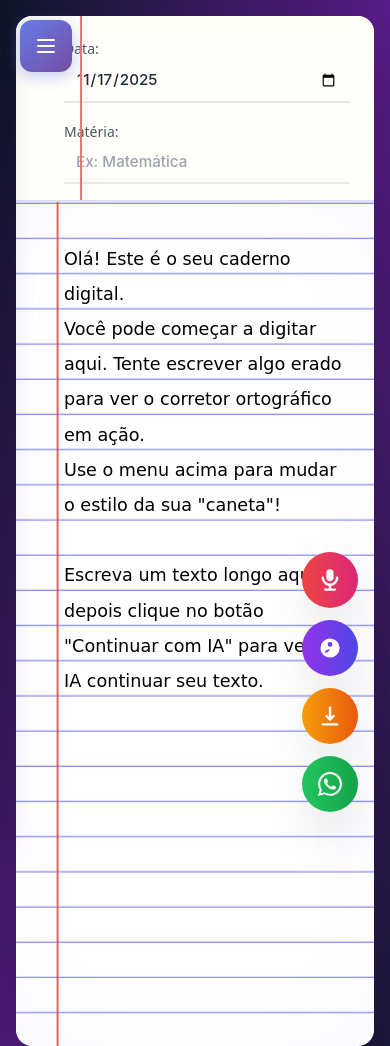
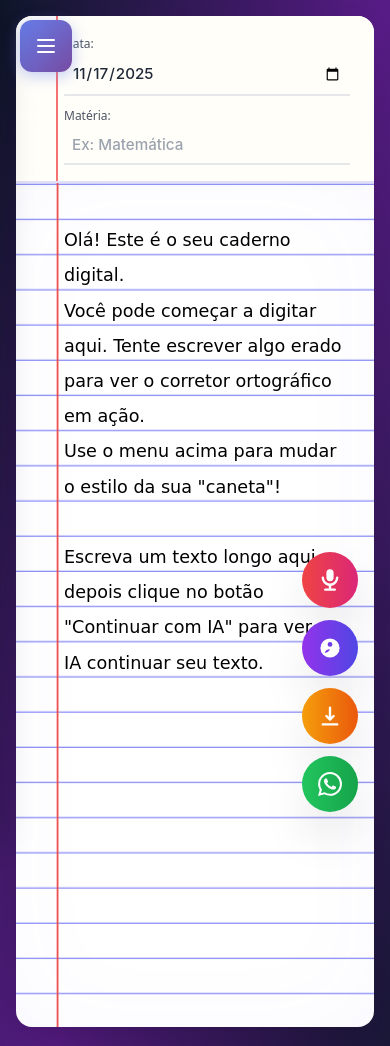
Before and after one commit to carlospiquet2023/caderno, a plain HTML site: page index.html in a window 390 px wide. Shown: the top 1046 px of the page. Drawn offline with nearby package versions, Linux system fonts and the light colour scheme.

Commit message:
fix: corrige layout do cabeçalho para mobile

```diff
--- a/index.html
+++ b/index.html
@@ -99,6 +99,12 @@
             box-shadow: 0 2px 8px rgba(0, 0, 0, 0.04);
         }
 
+        @media (max-width: 768px) {
+            .cabecalho-caderno {
+                padding: 1rem 1rem 0.75rem 3.5rem;
+            }
+        }
+
         /* Menu lateral do caderno */
         .cabecalho-caderno::before {
             content: '';
@@ -108,6 +114,12 @@
             bottom: 0;
             width: 2px;
             background-color: #f87171;
+        }
+
+        @media (max-width: 768px) {
+            .cabecalho-caderno::before {
+                left: 2.5rem;
+            }
         }
 
         .campo-cabecalho {
@@ -122,6 +134,14 @@
             font-family: 'Inter', sans-serif;
             font-weight: 500;
             color: #1f2937;
+        }
+
+        @media (max-width: 768px) {
+            .campo-cabecalho {
+                font-size: 0.95rem;
+                padding: 0.4rem 0.5rem;
+                max-width: 100%;
+            }
         }
 
         .campo-cabecalho:focus {
@@ -592,16 +612,16 @@
     <div class="w-full max-w-5xl bg-white shadow-2xl rounded-2xl overflow-hidden book-container">
         <!-- Cabeçalho da Folha -->
         <div class="cabecalho-caderno">
-            <div class="grid grid-cols-1 md:grid-cols-2 gap-4">
-                <div>
-                    <label class="text-sm font-medium text-gray-600">Data:</label>
+            <div class="grid grid-cols-1 md:grid-cols-2 gap-3 md:gap-4">
+                <div class="flex flex-col">
+                    <label class="text-xs md:text-sm font-medium text-gray-600 mb-1">Data:</label>
                     <input type="date"
                            id="campo-data"
                            class="campo-cabecalho font-kalam"
                            aria-label="Data da aula">
                 </div>
-                <div>
-                    <label class="text-sm font-medium text-gray-600">Matéria:</label>
+                <div class="flex flex-col">
+                    <label class="text-xs md:text-sm font-medium text-gray-600 mb-1">Matéria:</label>
                     <input type="text"
                            id="campo-materia"
                            class="campo-cabecalho font-kalam"
```
